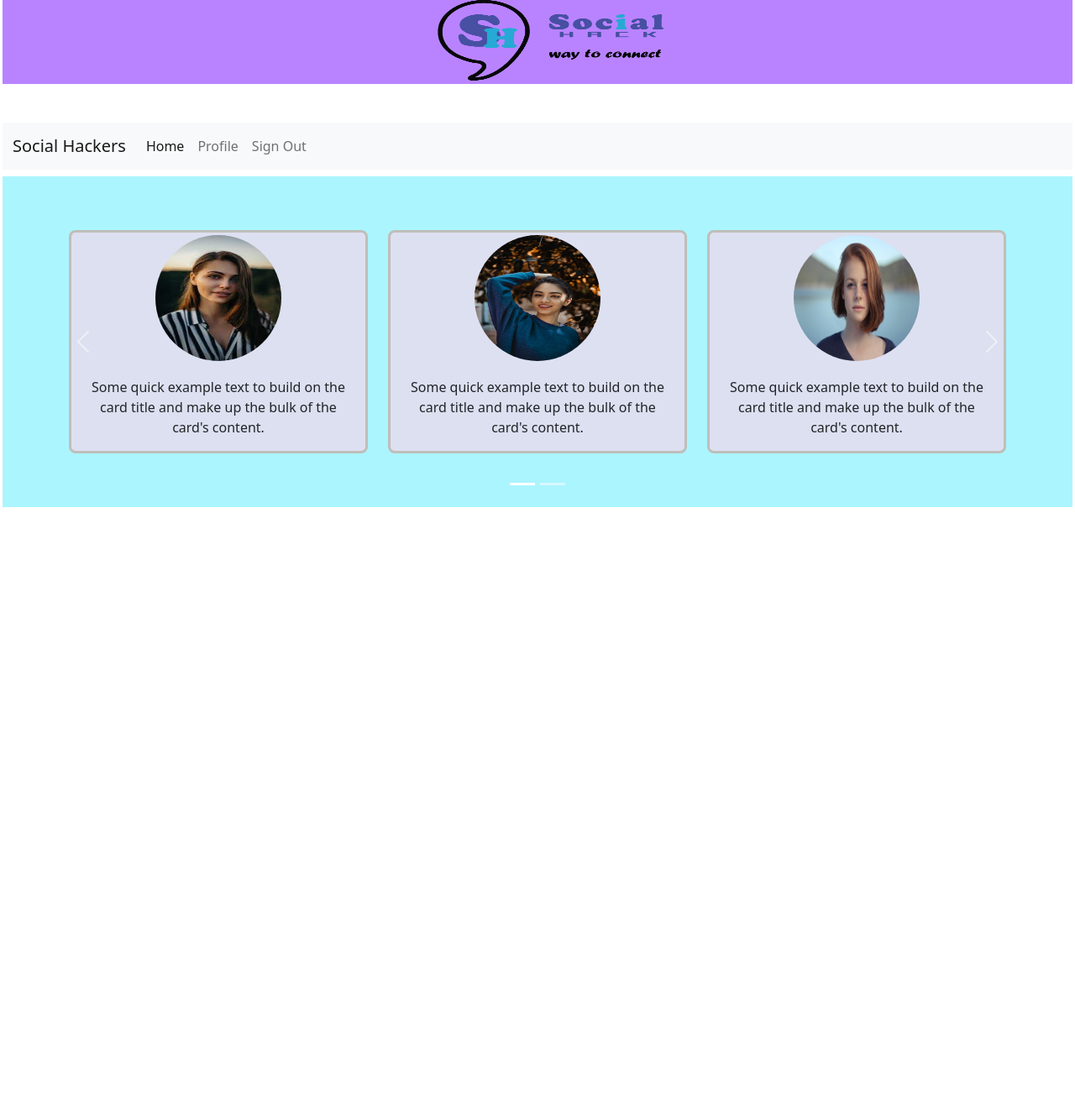
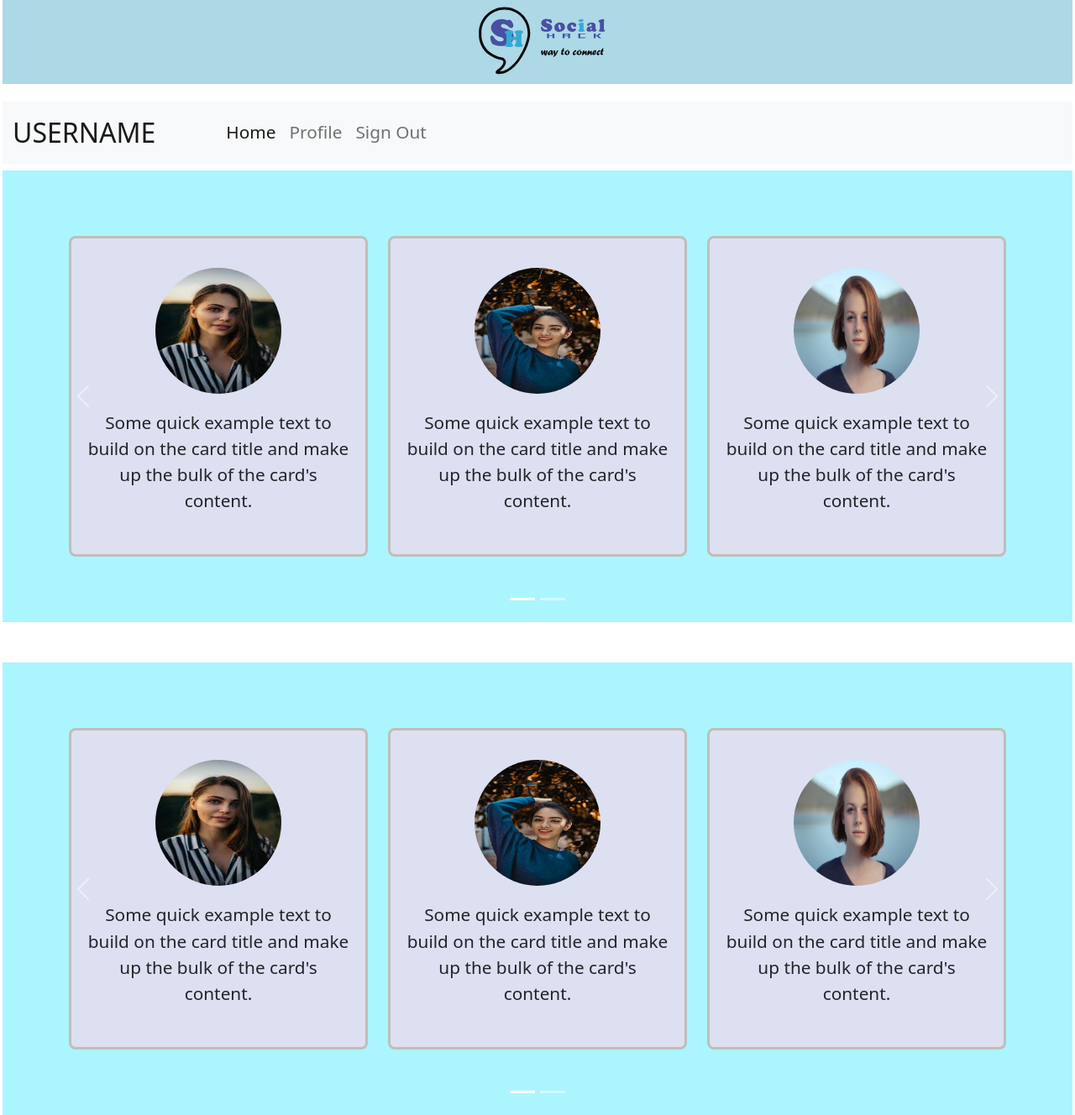
Before and after one commit to ShubhAgarwal-dev/DevHack3.0, a Flask app: page /home in a window 1280 px wide. Shown: the whole page at 84% size. Before the commit the page ends 604 px from the top, so only its background shows below. Run offline with Flask 2, Linux system fonts and the light colour scheme.

Commit message:
almost finalized details of the webpage

```diff
--- a/static/css/homestyle.css
+++ b/static/css/homestyle.css
@@ -4,11 +4,15 @@
 .topmargin{
   width: 100%;
   height: 100px;
-  background-color: #B983FF;
+  background-color: lightblue;
   text-align: center;
-  margin-bottom: 3%;
+  margin-bottom: 1%;
 }
 .navbar{
+  position: sticky;
+  z-index: 3;
+  top: -2%;
+  margin-top: 0;
   margin: 0;
   width: 100%;
 }
@@ -19,6 +23,8 @@
   width: 150px;
 }
 .card{
+  padding: 9% 0;
+  font-size: 1.3rem;
   border: 3px solid #bfbeba;
   background-color: #dde0f0;
   border-radius: 8px;
@@ -28,8 +34,23 @@
   padding: 5% 5%;
 }
 .card{
+  margin: 4% 0;
   text-align: center;
+  transition-duration: 0.5s;
+}
+.card:hover{
+  transition-duration: 0.5s;
+  transform: scale(105%);
+  box-shadow: 0px 4px 20px 0px rgba(0,0,0,0.75);
 }
 img{
   margin: auto;
 }
+.navbar-brand{
+  font-size: 2rem;
+  padding-right: 60px;
+  font-weight: 500;
+}
+.nav-item{
+  font-size: 1.3rem;
+}
--- a/templates/homepage.html
+++ b/templates/homepage.html
@@ -11,13 +11,13 @@
 
 <body>
   <div class="topmargin">
-    <img src="../static/asset/logo.png" class="logoimg" style="  height: 96px;  width: 300px;">
+    <img src="../static/asset/logo.svg" class="logoimg" style="  height: 120px;  width: 400px;">
   </div>
 
   <div class="navbar">
     <nav class="navbar navbar-expand-lg navbar-light bg-light">
       <div class="container-fluid">
-        <a class="navbar-brand" href="#">Social Hackers</a>
+        <a class="navbar-brand" href="#">USERNAME</a>
         <button class="navbar-toggler" type="button" data-bs-toggle="collapse" data-bs-target="#navbarNav" aria-controls="navbarNav" aria-expanded="false" aria-label="Toggle navigation">
           <span class="navbar-toggler-icon"></span>
         </button>
@@ -37,6 +37,8 @@
       </div>
     </nav>
   </div>
+
+<!-- PHOTOS SECTION -->
 
   <div id="carouselExampleIndicators" class="carousel slide" data-bs-ride="carousel">
   <div class="carousel-indicators">
@@ -117,6 +119,89 @@
   </button>
 </div>
 
+<!-- VIDEOS SECTION -->
+
+<br><br>
+
+<div id="carouselExampleIndicators" class="carousel slide" data-bs-ride="carousel">
+<div class="carousel-indicators">
+  <button type="button" data-bs-target="#carouselExampleIndicators" data-bs-slide-to="0" class="active" aria-current="true" aria-label="Slide 1"></button>
+  <button type="button" data-bs-target="#carouselExampleIndicators" data-bs-slide-to="1" aria-label="Slide 2"></button>
+</div>
+<div class="carousel-inner">
+
+  <div class="carousel-item active">
+  <div class="container">
+    <div class="row">
+      <div class="col-lg-4 col-md-4 col-sm-6 col-xs-12">
+        <div class="card" style="width: 100%;">
+        <img src="../static/asset/img1.jpg" class="card-img-top" alt="...">
+        <div class="card-body">
+          <p class="card-text">Some quick example text to build on the card title and make up the bulk of the card's content.</p>
+        </div>
+        </div>
+      </div>
+      <div class="col-lg-4 col-md-4 col-sm-6 col-xs-12">
+        <div class="card" style="width: 100%;">
+        <img src="../static/asset/img2.jpg" class="card-img-top" alt="...">
+        <div class="card-body">
+          <p class="card-text">Some quick example text to build on the card title and make up the bulk of the card's content.</p>
+        </div>
+        </div>
+      </div>
+      <div class="col-lg-4 col-md-4 col-sm-6 col-xs-12">
+        <div class="card" style="width: 100%;">
+        <img src="../static/asset/img3.jpg" class="card-img-top" alt="...">
+        <div class="card-body">
+          <p class="card-text">Some quick example text to build on the card title and make up the bulk of the card's content.</p>
+        </div>
+        </div>
+      </div>
+    </div>
+  </div>
+  </div>
+
+  <div class="carousel-item">
+  <div class="container">
+    <div class="row">
+      <div class="col-lg-4 col-md-4 col-sm-6 col-xs-12">
+        <div class="card" style="width: 100%;">
+        <img src="../static/asset/img4.jpg" class="card-img-top" alt="...">
+        <div class="card-body">
+          <p class="card-text">Some quick example text to build on the card title and make up the bulk of the card's content.</p>
+        </div>
+        </div>
+      </div>
+      <div class="col-lg-4 col-md-4 col-sm-6 col-xs-12">
+        <div class="card" style="width: 100%;">
+        <img src="../static/asset/img5.jpg" class="card-img-top" alt="...">
+        <div class="card-body">
+          <p class="card-text">Some quick example text to build on the card title and make up the bulk of the card's content.</p>
+        </div>
+        </div>
+      </div>
+      <div class="col-lg-4 col-md-4 col-sm-6 col-xs-12">
+        <div class="card" style="width: 100%;">
+        <img src="../static/asset/img6.jpg" class="card-img-top" alt="...">
+        <div class="card-body">
+          <p class="card-text">Some quick example text to build on the card title and make up the bulk of the card's content.</p>
+        </div>
+        </div>
+      </div>
+    </div>
+  </div>
+  </div>
+</div>
+<button class="carousel-control-prev" type="button" data-bs-target="#carouselExampleIndicators" data-bs-slide="prev">
+  <span class="carousel-control-prev-icon" aria-hidden="true"></span>
+  <span class="visually-hidden">Previous</span>
+</button>
+<button class="carousel-control-next" type="button" data-bs-target="#carouselExampleIndicators" data-bs-slide="next">
+  <span class="carousel-control-next-icon" aria-hidden="true"></span>
+  <span class="visually-hidden">Next</span>
+</button>
+</div>
+
 </body>
 
 </html>
```
Also changed, not shown: static/asset/logo.svg.
